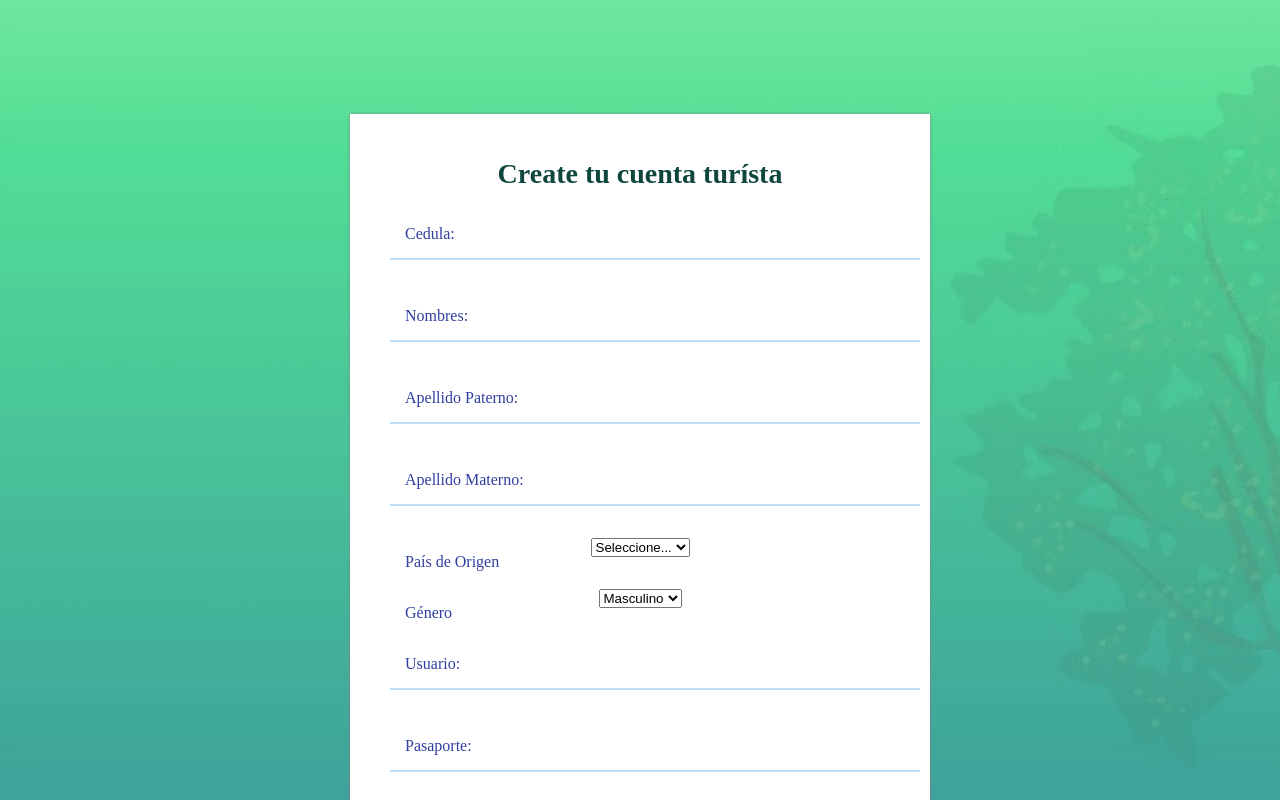
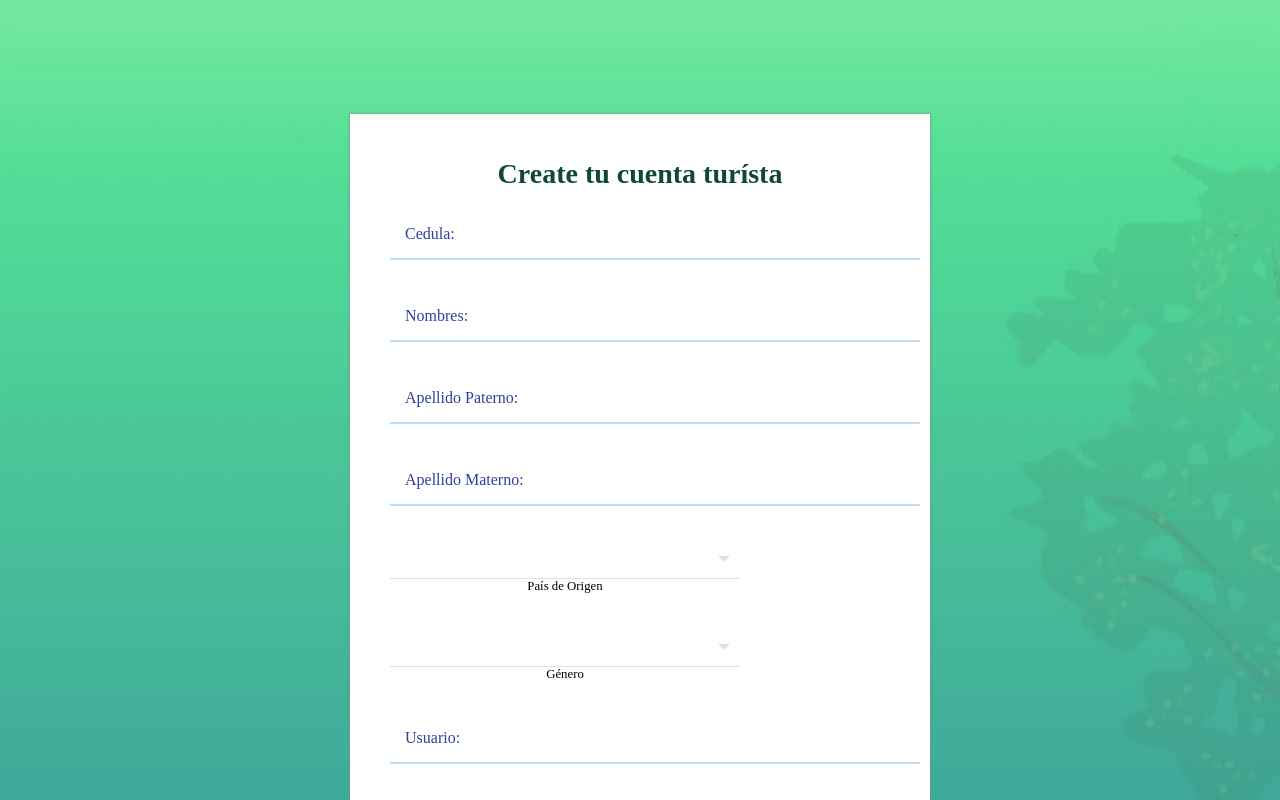
Before and after one commit to Trixtaro/rutasturisticas, a React (Create React App) app in the folder react-app/: page /register in a window 1280 px wide. Shown: the top 800 px of the page. Built offline with nearby package versions, Linux system fonts and the light colour scheme; a web font is replaced by a local one.

Commit message:
Se agrego css al select aun no funciona

```diff
--- a/react-app/src/pages/RegisterTurista.js
+++ b/react-app/src/pages/RegisterTurista.js
@@ -60,22 +60,15 @@ class RegisterTurista extends React.Component {
         if (document.forms.length === 1) {
             var focusInput = function () {
                 this.parentElement.children[0].className = "label active";
-                this.parentElement.children[1].className = this.parentElement.children[1].className.replace("error", "");
-                /*console.log("focusInput");
-                console.log(this.parentElement);*/
             };
 
             var blurInput = function () {
-                /*console.log("blurInput");
-                console.log(this.parentElement);*/
                 if (this.value <= 0) {
                     this.parentElement.children[0].className = "label";
-                    this.parentElement.children[1].className = this.parentElement.children[1].className + " error";
                 }
             };
             var formulario = document.forms[0],
                 elementos = formulario.elements;
-            console.log(formulario,elementos);
             for (var i = 0; i < elementos.length; i++) {
                 if (elementos[i].type == "text" || elementos[i].type == "email" || elementos[i].type == "password") {
                     elementos[i].addEventListener("focus", focusInput);
@@ -118,20 +111,25 @@ class RegisterTurista extends React.Component {
                                         <input type="text" id="apellido-m" name="apellido_materno" onChange={this.handleChange} value={this.state.apellido_materno}></input>
                                     </div>
 
-                                    <div className="field">
-                                        <label className='label'>País de Origen</label>
-                                        <select name="nacionalidad" onChange={this.handleChange} value={this.state.form.nacionalidad}>
-                                            <option value="0">Seleccione...</option>
+                                    <div className="field-select">
+                                        <select className='select-text' name="nacionalidad" onChange={this.handleChange} value={this.state.form.nacionalidad}>
+                                            <option value="" disabled selected></option>
                                             <option value="Ecuador">Ecuador</option>
                                         </select>
+                                        <span class="select-highlight"></span>
+                                        <span class="select-bar"></span>
+                                        <label className='select-label'>País de Origen</label>
                                     </div>
 
-                                    <div className="field">
-                                        <label className='label'>Género</label>
-                                        <select name="genero" onChange={this.handleChange} value={this.state.form.genero}>
+                                    <div className="field-select">
+                                        <select className='select-text' name="genero" onChange={this.handleChange} value={this.state.form.genero}>
+                                            <option value="" disabled selected></option>
                                             <option value="M">Masculino</option>
                                             <option value="F">Femenino</option>
                                         </select>
+                                        <span class="select-highlight"></span>
+                                        <span class="select-bar"></span>
+                                        <label className='select-label'>Género</label>
                                     </div>
 
                                     <div className="field">
--- a/react-app/src/pages/styles/RegisterTurista.css
+++ b/react-app/src/pages/styles/RegisterTurista.css
@@ -98,6 +98,108 @@
     color: $divider;
 }
 
+.RegisterTurista form .field-select {
+    position: relative;
+    width: 350px;
+    margin-bottom: 32px;
+}
+
+.RegisterTurista form .field-select .select-text {
+    position: relative;
+    font-family: inherit;
+    background-color: transparent;
+    width: 350px;
+    padding: 10px 10px 10px 0;
+    font-size: 18px;
+    border-radius: 0;
+    border: none;
+    border-bottom: 1px solid rgba(0,0,0, 0.12);
+}
+
+.RegisterTurista form .field-select .select-text:focus {
+    outline: none;
+    border-bottom: 1px solid rgba(0,0,0, 0);
+}
+
+.RegisterTurista form .field-select .select-text {
+    appearance: none;
+    -webkit-appearance:none
+}
+
+.RegisterTurista form .field-select:after {
+    position: absolute;
+    top: 18px;
+    right: 10px;
+    /* Styling the down arrow */
+    width: 0;
+    height: 0;
+    padding: 0;
+    content: '';
+    border-left: 6px solid transparent;
+    border-right: 6px solid transparent;
+    border-top: 6px solid rgba(0, 0, 0, 0.12);
+    pointer-events: none;
+}
+
+.RegisterTurista form .field-select .select-label {
+    /*color: rgba(0,0,0, 0.26);
+    font-size: 18px;
+    font-weight: normal;
+    position: absolute;
+    pointer-events: none;
+    left: 0;
+    top: 10px;
+    transition: 0.2s ease all;*/
+}
+
+.RegisterTurista form .field-select .select-text:focus ~ .RegisterTurista form .field-select .select-label,
+.RegisterTurista form .field-select .select-text:valid ~ .RegisterTurista form .field-select .select-label {
+    color: #2F80ED;
+    top: -20px;
+    transition: 0.2s ease all;
+    font-size: 14px;
+}
+
+.RegisterTurista form .field-select .select-bar {
+    position: relative;
+    display: block;
+    width: 350px;
+}
+
+.RegisterTurista form .field-select .select-bar:before,
+.RegisterTurista form .field-select .select-bar:after {
+    content: '';
+    height: 2px;
+    width: 0;
+    bottom: 1px;
+    position: absolute;
+    background: #2F80ED;
+    transition: 0.2s ease all;
+}
+
+.RegisterTurista form .field-select .select-bar:before {
+    left: 50%;
+}
+
+.RegisterTurista form .field-select .select-bar:after {
+    right: 50%;
+}
+
+.RegisterTurista form .field-select .select-text:focus ~ .RegisterTurista form .field-select .select-bar:before,
+.RegisterTurista form .field-select .select-text:focus ~ .RegisterTurista form .field-select .select-bar:after {
+    width: 50%;
+}
+
+.RegisterTurista form .field-select .select-highlight {
+    position: absolute;
+    height: 60%;
+    width: 100px;
+    top: 25%;
+    left: 0;
+    pointer-events: none;
+    opacity: 0.5;
+}
+
 .RegisterTurista .btn-accion {
     position: absolute;
 }
```
